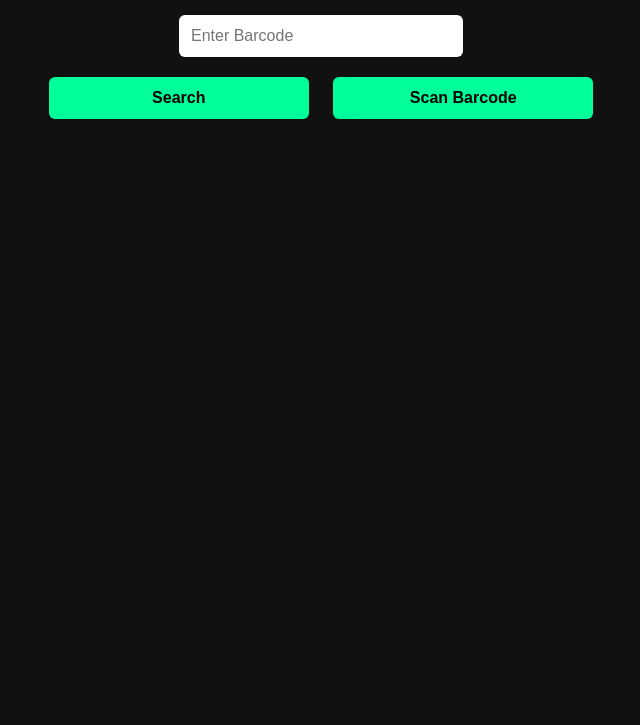
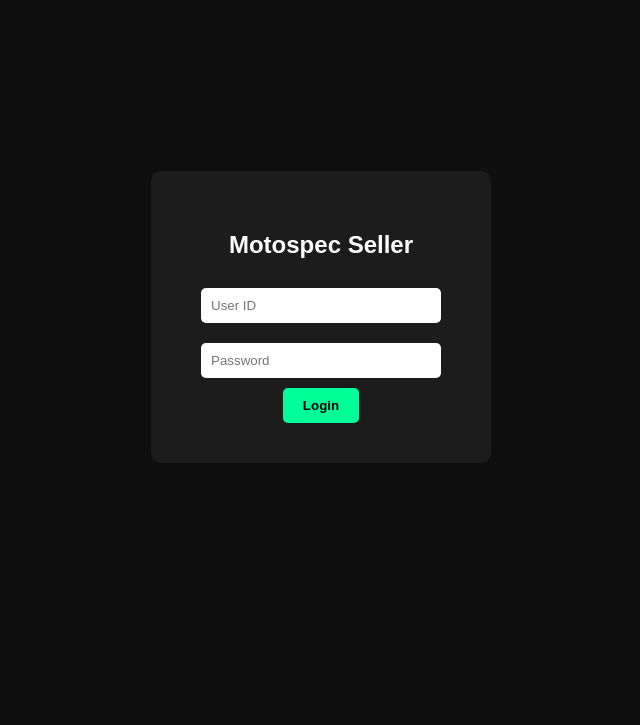
Before and after one commit to vijayz96/motospec-track, a plain HTML site: page index.html in a window 1280 px wide. Shown: the part 91-816 px from the top of the page, without its empty margins (319-959 px from the left). Drawn offline with Linux system fonts and the light colour scheme.

Commit message:
Change title and update login functionality

```diff
--- a/index.html
+++ b/index.html
@@ -1,118 +1,81 @@
 <!DOCTYPE html>
 <html>
 <head>
-  <title>Motospec Product Tracking</title>
+<title>Motospec Seller Login</title>
 
-  <script src="https://unpkg.com/html5-qrcode"></script>
+<style>
+body{
+font-family: Arial;
+background:#0f0f0f;
+color:white;
+display:flex;
+justify-content:center;
+align-items:center;
+height:100vh;
+}
 
-  <style>
-    body {
-      background: #111;
-      color: white;
-      text-align: center;
-      font-family: Arial;
-      padding: 20px;
-    }
+.login-box{
+background:#1c1c1c;
+padding:40px;
+border-radius:10px;
+text-align:center;
+}
 
-    input, button {
-      padding: 12px;
-      margin: 10px;
-      width: 260px;
-      border-radius: 6px;
-      border: none;
-      font-size: 16px;
-    }
+input{
+padding:10px;
+margin:10px;
+width:220px;
+border:none;
+border-radius:5px;
+}
 
-    button {
-      background: #00ff99;
-      font-weight: bold;
-      cursor: pointer;
-    }
-
-    #reader {
-      width: 300px;
-      margin: 20px auto;
-    }
-
-    #result {
-      margin-top: 20px;
-    }
-
-    img {
-      width: 200px;
-      margin-top: 15px;
-      border-radius: 8px;
-    }
-  </style>
+button{
+padding:10px 20px;
+background:#00ff99;
+border:none;
+border-radius:5px;
+font-weight:bold;
+cursor:pointer;
+}
+</style>
 </head>
 
 <body>
 
-<h2>Motospec Product Tracking</h2>
+<div class="login-box">
 
-<input type="text" id="barcodeInput" placeholder="Enter Barcode">
-<br>
-<button onclick="trackProduct()">Search</button>
-<button onclick="startScanner()">Scan Barcode</button>
+<h2>Motospec Seller</h2>
 
-<div id="reader"></div>
-<div id="result"></div>
+<input type="text" id="username" placeholder="User ID"><br>
+
+<input type="password" id="password" placeholder="Password"><br>
+
+<button onclick="login()">Login</button>
+
+</div>
 
 <script>
 
-const webhookURL = "https://hook.eu1.make.com/ec0zsxxpcfqjxb2wv23y3b674bso6red";
+const user="seller";
+const pass="1234";
 
-// 🔎 Manual Search
-function trackProduct() {
-  const barcode = document.getElementById("barcodeInput").value;
+function login(){
 
-  if (!barcode) {
-    alert("Please enter a barcode");
-    return;
-  }
+let u=document.getElementById("username").value;
+let p=document.getElementById("password").value;
 
-  fetch(webhookURL + "?barcode=" + barcode)
-    .then(res => res.json())
-    .then(data => {
+if(u===user && p===pass){
 
-      if (!data.name) {
-        document.getElementById("result").innerHTML = "<h3>Product Not Found</h3>";
-        return;
-      }
+localStorage.setItem("loggedIn","true");
 
-      document.getElementById("result").innerHTML = `
-        <h3>${data.name}</h3>
-        <p>${data.description}</p>
-        <p><strong>Price:</strong> ₹${data.price}</p>
-        <p><strong>Status:</strong> ${data.status}</p>
-        <p><strong>Date:</strong> ${data.date}</p>
-        <img src="${data.image}">
-      `;
-    })
-    .catch(err => {
-      document.getElementById("result").innerHTML = "Error fetching product.";
-      console.log(err);
-    });
+window.location="dashboard.html";
+
+}else{
+
+alert("Wrong login");
+
 }
 
-// 📷 Back Camera Scanner
-function startScanner() {
-  const html5QrCode = new Html5Qrcode("reader");
-
-  html5QrCode.start(
-    { facingMode: "environment" }, // 🔥 Forces rear camera
-    {
-      fps: 10,
-      qrbox: 250
-    },
-    barcode => {
-      document.getElementById("barcodeInput").value = barcode;
-      html5QrCode.stop();
-      trackProduct();
-    }
-  ).catch(err => {
-    console.log("Camera error:", err);
-  });
 }
 
 </script>
```
